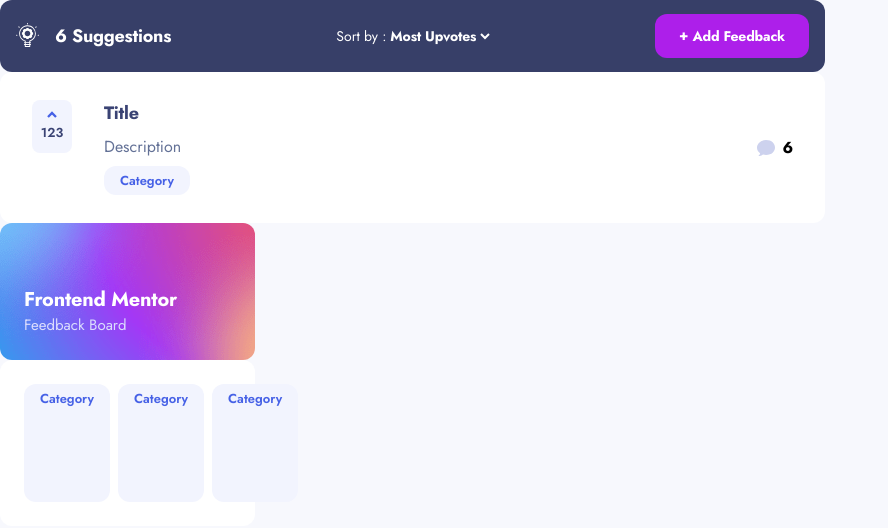
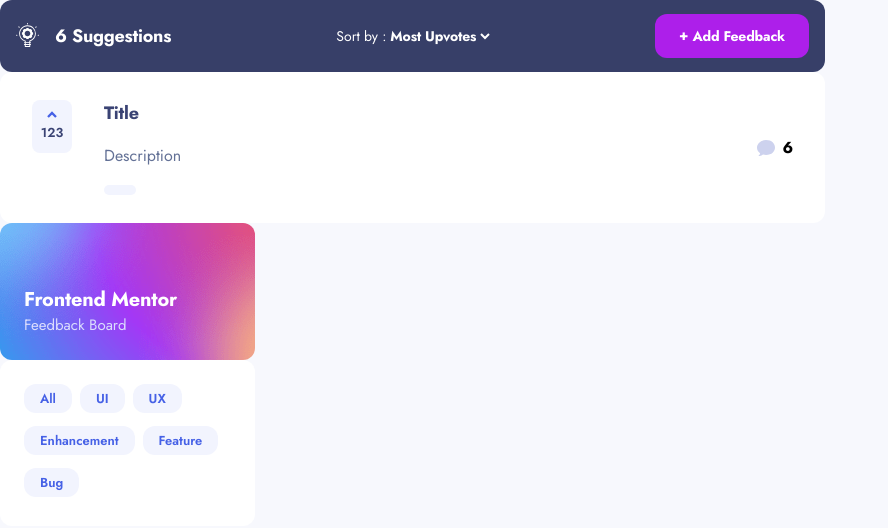
Before and after one commit to FlorianGmz/Frontend-Mentor-Challenges, a React (Vite) app in the folder product-feedback/: page / in a window 1280 px wide. Shown: the top 528 px of the page, without its empty margins (0-888 px from the left). Built offline with nearby package versions, Linux system fonts and the light colour scheme.

Commit message:
CategoryPicker in progress

```diff
--- a/product-feedback/src/components/Category.tsx
+++ b/product-feedback/src/components/Category.tsx
@@ -1,7 +1,15 @@
-const Category = () => {
+import React from "react";
+
+interface CategoryProps {
+  categoryName: string;
+}
+
+const Category: React.FC<CategoryProps> = ({ categoryName }) => {
   return (
-    <div className="rounded-xl bg-el_def px-[16px] py-[5px] text-body-3 text-bt-blue_def">
-      Category
+    <div className="cursor-pointer items-start rounded-xl bg-el_def px-[16px] py-[5px] text-body-3 capitalize text-bt-blue_def transition-colors hover:bg-el_hover">
+      {categoryName === "ui" || categoryName === "ux"
+        ? categoryName.toUpperCase()
+        : categoryName}
     </div>
   );
 };
--- a/product-feedback/src/components/CategoryPicker.tsx
+++ b/product-feedback/src/components/CategoryPicker.tsx
@@ -1,11 +1,26 @@
 import Category from "./Category";
 
+import data from "../data/data.json";
+import { useState } from "react";
+
 const CategoryPicker = () => {
+  const productRequests = data.productRequests;
+  const allDataCategories = productRequests.map((request) => request.category);
+  const nonDataCategories = ["all", "ui", "ux"];
+  const categories = [...nonDataCategories, ...allDataCategories];
+  const filteredCategories = Array.from(new Set(categories));
+
+  const [categorySelected, setCategorySelected] = useState("all");
+
   return (
-    <div className="flex h-[166px] w-[255px] gap-[8px] rounded-xl bg-bt-white_def p-[24px]">
-      <Category />
-      <Category />
-      <Category />
+    <div className="flex h-[166px] w-[255px] flex-wrap items-start gap-[8px] rounded-xl bg-bt-white_def p-[24px]">
+      {filteredCategories.map((category) => (
+        <Category
+          key={category}
+          categoryName={category}
+          categorySelected={categorySelected}
+        />
+      ))}
     </div>
   );
 };
```
Also changed, not shown: product-feedback/src/data/data.json (line endings or trailing spaces).
